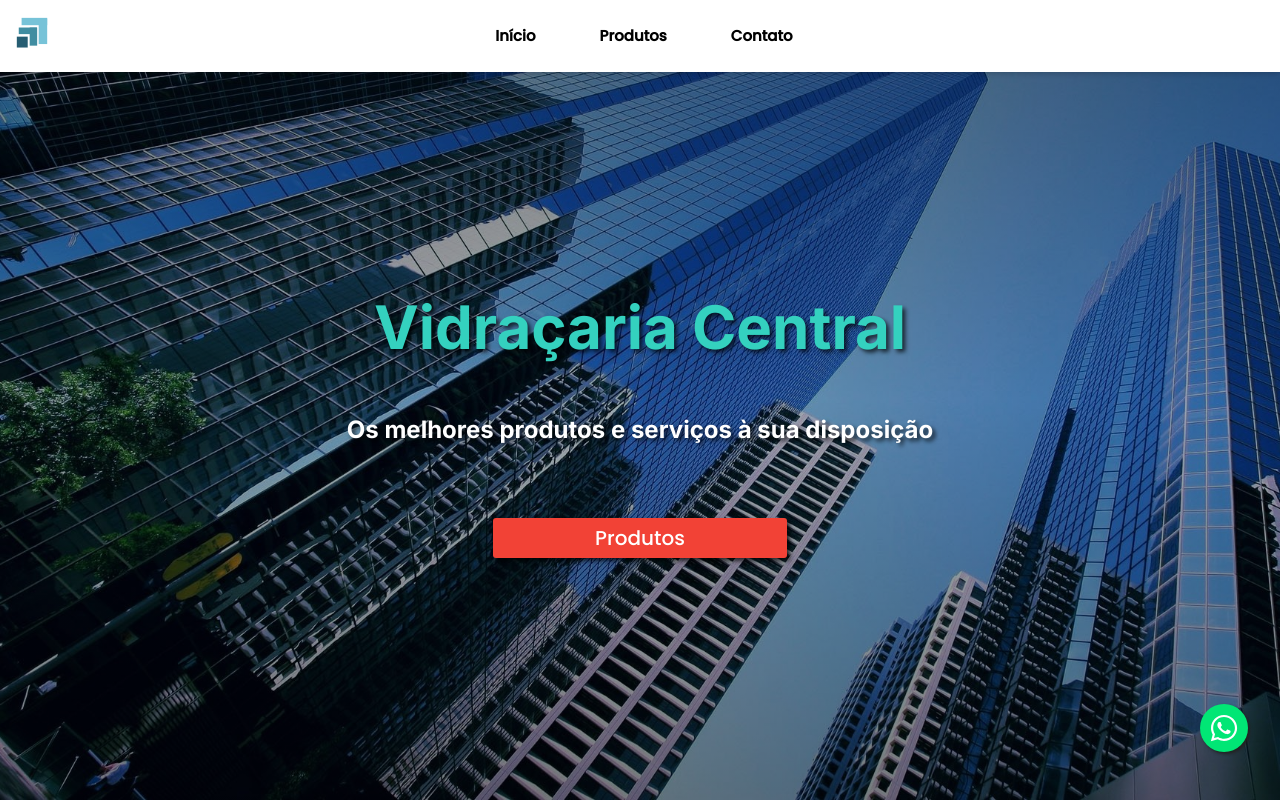
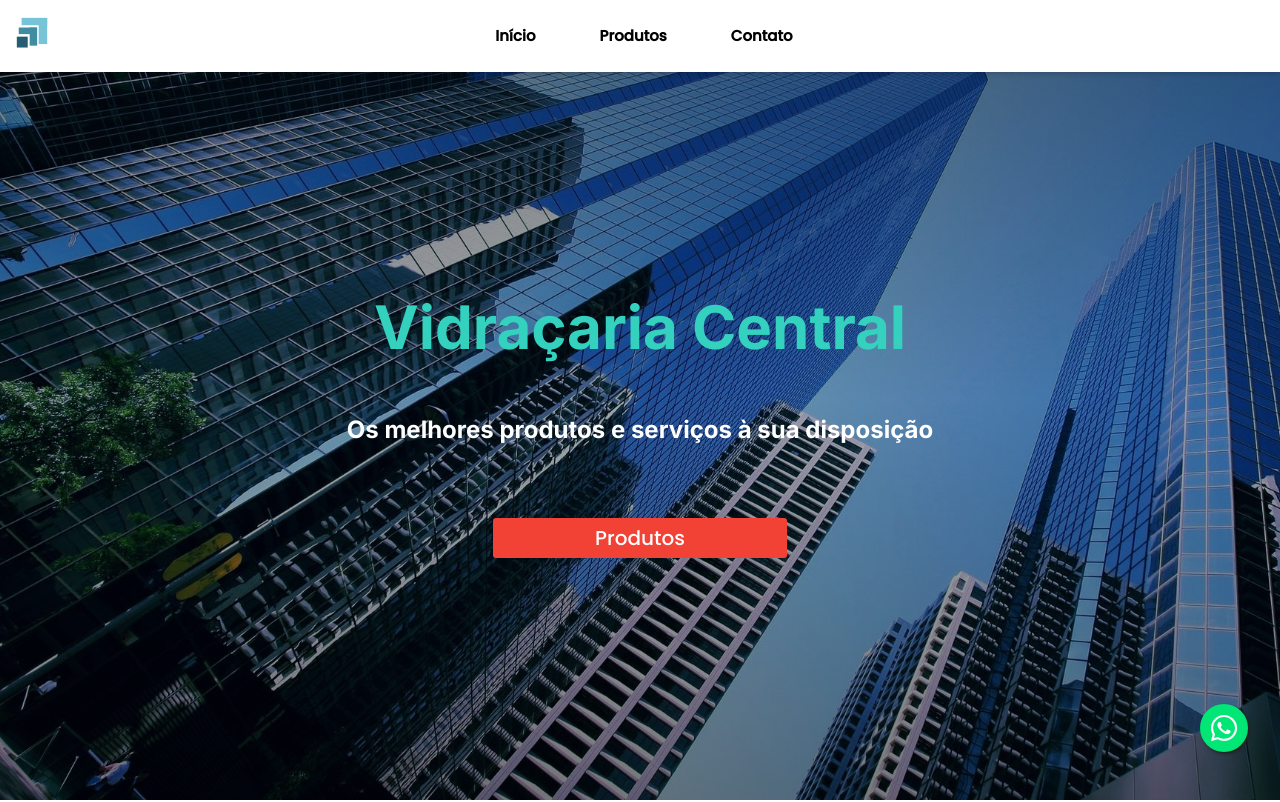
Before and after one commit to ramon159/vidracaria_next, a Next.js app: page / in a window 1280 px wide. Shown: the top 802 px of the page. Built offline with nearby package versions, Linux system fonts and the light colour scheme.

Commit message:
remove sharedShadow of hero

```diff
--- a/src/components/HeroSection/styles.ts
+++ b/src/components/HeroSection/styles.ts
@@ -1,10 +1,5 @@
-import styled, { css } from 'styled-components'
-import { COLOR, FONT, SIZE } from 'config/general'
-
-const sharedShadow = css`
-  -webkit-filter: drop-shadow(3px 3px 2px rgba(0, 0, 0, 0.7));
-  filter: drop-shadow(3px 3px 2px rgba(0, 0, 0, 0.7));
-`
+import styled from 'styled-components'
+import { COLOR, FONT } from 'config/general'
 
 export const Section = styled.section`
   height: 100vh;
@@ -47,13 +42,10 @@ export const HeroText = styled.div`
     font-weight: 700;
     font-size: 2.5em;
     margin: 0.67em 0;
-    ${sharedShadow}
   }
   p {
     color: ${COLOR.white};
     font-weight: 700;
-
-    ${sharedShadow}
   }
 `
 
@@ -83,7 +75,6 @@ export const StyledButton = styled.button`
   width: 50%;
   height: 40px;
   transition: 0.1s;
-  ${sharedShadow}
   &:hover {
     background-color: ${COLOR.secondaryLight};
   }
```
